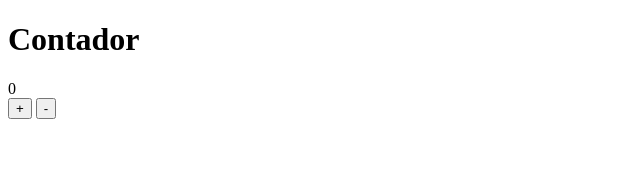
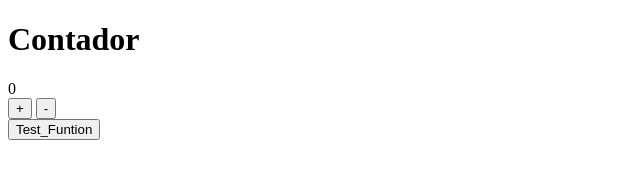
Before and after one commit to SebaMediza/CaC-Back-2022-2C, a plain HTML site: page Clase 15/index.html in a window 1280 px wide. Shown: the whole page, without its empty margins (0-640 px from the left). Drawn offline with Linux system fonts and the light colour scheme.

Commit message:
Prubas_AutoEvaluacion

```diff
--- a/Clase 15/index.html
+++ b/Clase 15/index.html
@@ -15,6 +15,8 @@
         <br>
         <button onclick="Sumar()">+</button>
         <button onclick="Restar()">-</button>
+        <br>
+        <button onclick="test()">Test_Funtion</button>
     </main>
 </body>
 </html>
--- a/Clase 15/script.js
+++ b/Clase 15/script.js
@@ -37,3 +37,7 @@ function actualizarTexto(id, nuevoValor){
 function esPar(valorDelLableContador){
     return valorDelLableContador % 2;
 }
+
+function test(){
+    console.log(parseInt(Math.pow(-8,3)));
+}
```
